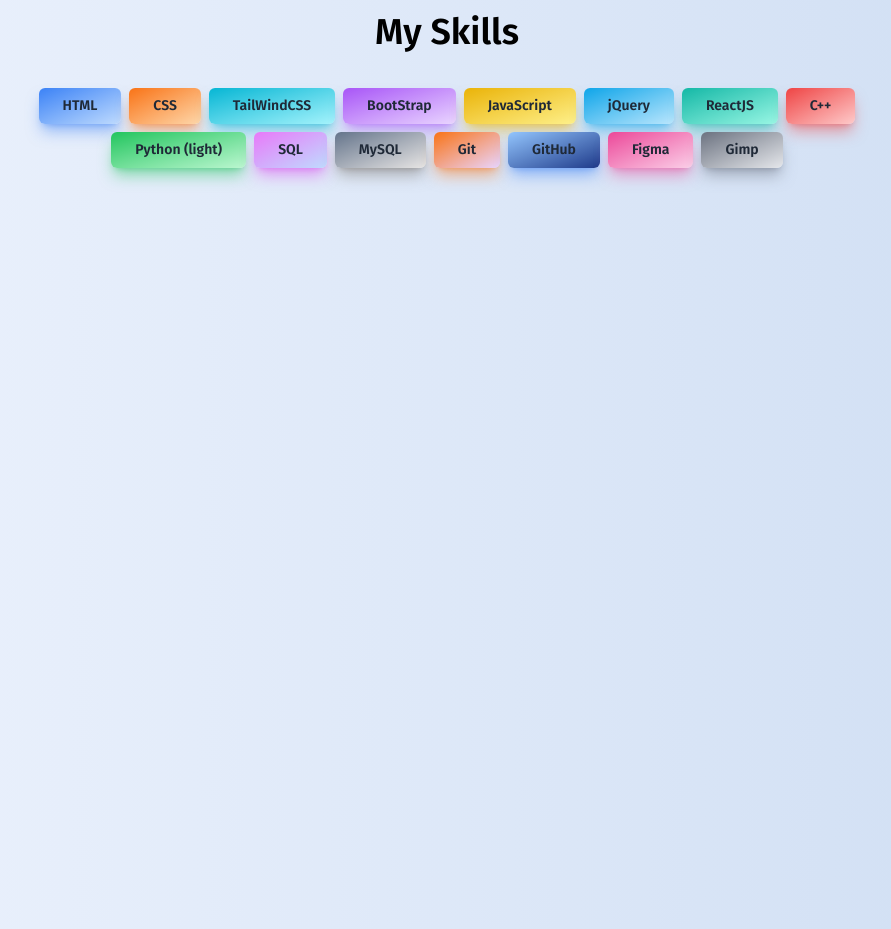
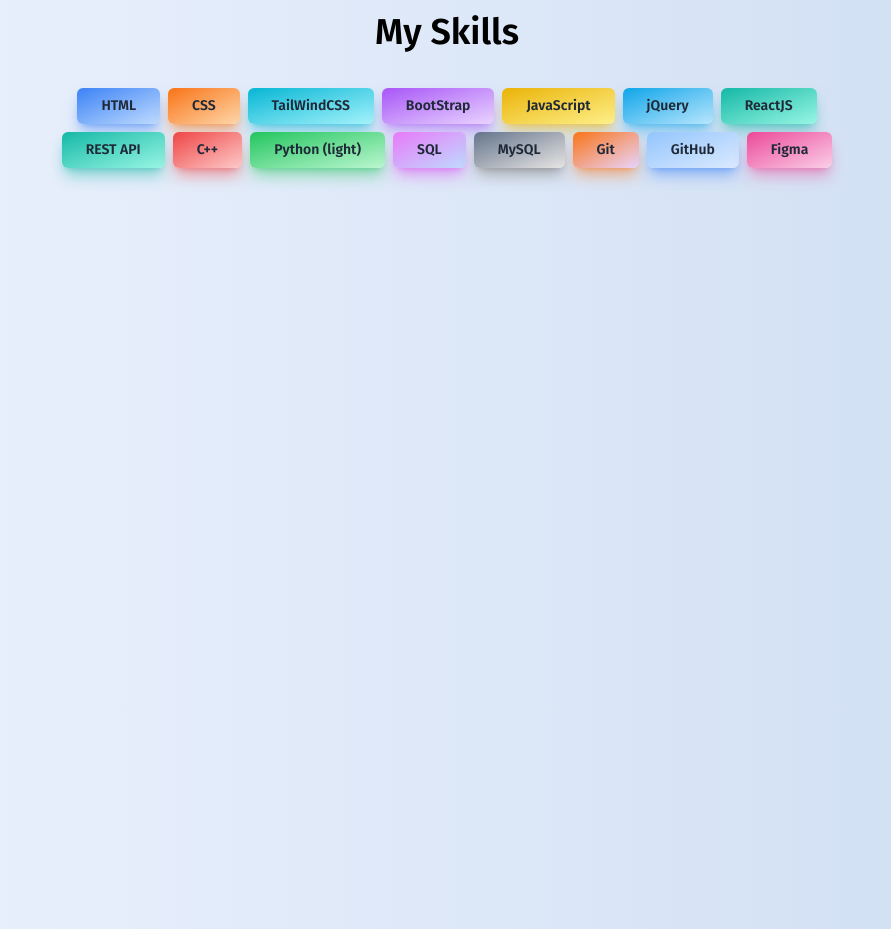
Before and after one commit to ibra-san/my_personal_website, a website: page src/index.html in a window 1280 px wide. Shown: the part 820-1749 px from the top of the page, without its empty margins (193-1084 px from the left). Drawn offline with Linux system fonts and the light colour scheme; a web font is replaced by a local one.

Commit message:
added a new skill

```diff
--- a/src/index.html
+++ b/src/index.html
@@ -78,6 +78,10 @@
                 <div class="cards text-xs font-bold sm:text-sm sm:font-regular m-1 p-2 pl-6 pr-6 rounded-md bg-gradient-to-br from-teal-500 to-teal-200 shadow-lg shadow-teal-500/50 ">
                     ReactJS
                 </div>
+                <div
+                    class="cards text-xs font-bold sm:text-sm sm:font-regular m-1 p-2 pl-6 pr-6 rounded-md bg-gradient-to-br from-teal-500 to-teal-200 shadow-lg shadow-teal-500/50 ">
+                    REST API
+                </div>
                 <div class="cards text-xs font-bold sm:text-sm sm:font-regular m-1 p-2 pl-6 pr-6 rounded-md bg-gradient-to-br from-red-500 to-red-200 shadow-lg shadow-red-500/50 ">
                     C++
                 </div>
@@ -97,14 +101,11 @@
                     Git
                 </div>
                 <div
-                    class="cards text-xs font-bold sm:text-sm sm:font-regular m-1 p-2 pl-6 pr-6 rounded-md bg-gradient-to-br from-blue-300 to-blue-900 shadow-lg shadow-blue-500/50 ">
+                    class="cards text-xs font-bold sm:text-sm sm:font-regular m-1 p-2 pl-6 pr-6 rounded-md bg-gradient-to-br from-blue-300 to-blue-100 shadow-lg shadow-blue-500/50 ">
                     GitHub
                 </div>
                 <div class="cards text-xs font-bold sm:text-sm sm:font-regular m-1 p-2 pl-6 pr-6 rounded-md bg-gradient-to-br from-pink-500 to-pink-200 shadow-lg shadow-pink-500/50">
                     Figma
-                </div>
-                <div class="cards text-xs font-bold sm:text-sm sm:font-regular m-1 p-2 pl-6 pr-6 rounded-md bg-gradient-to-br from-gray-500 to-gray-200 shadow-lg shadow-gray-500/50">
-                    Gimp
                 </div>
             </div>
 
```
Also changed, not shown: dist/output.css.
